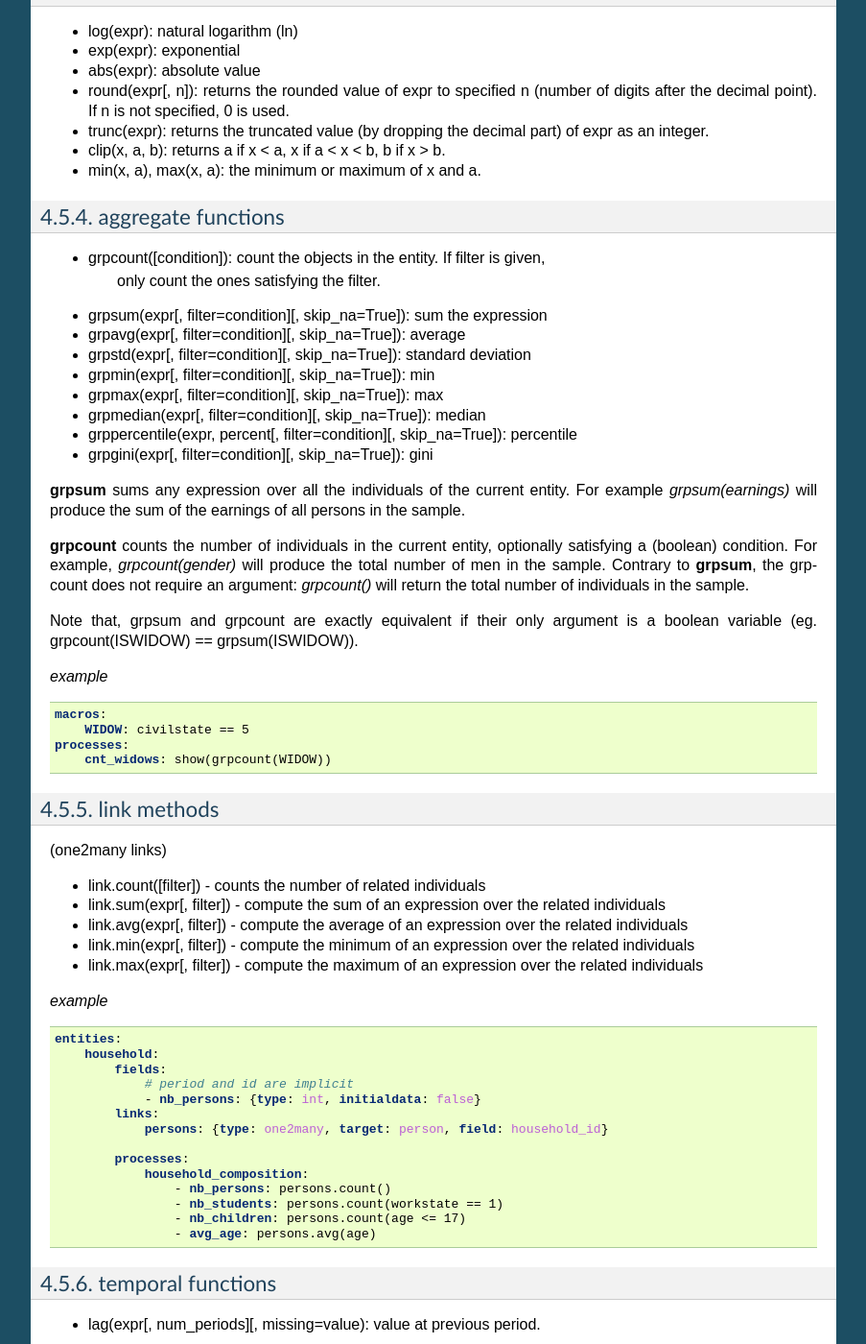
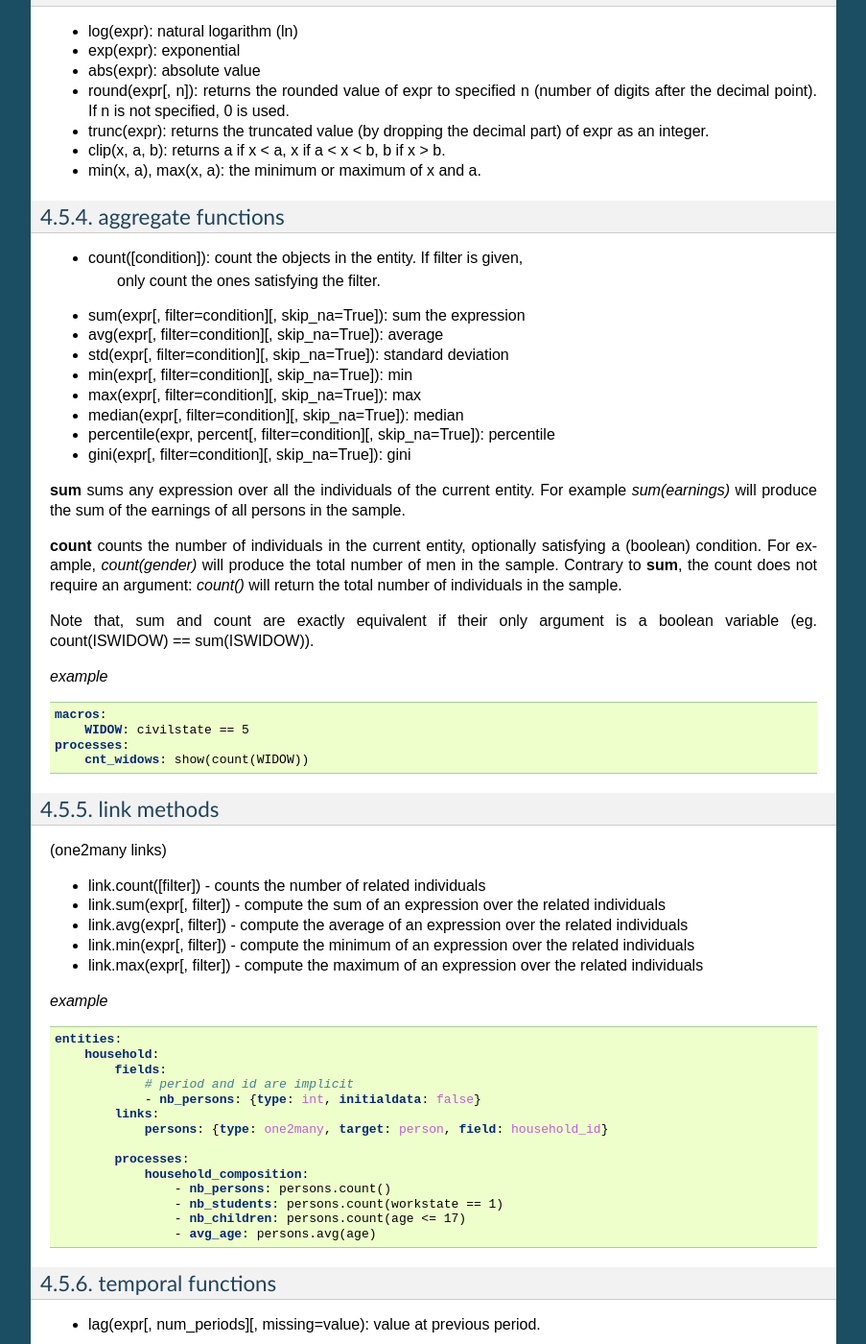
Before and after one commit to liam2/liam2, a Sphinx documentation site: the page built from doc/usersguide/source/processes.rst, in a window 1280 px wide and 1400 px high, scrolled down 4981 px. Shown: the whole window at 96% size, without its empty margins (198-1101 px from the left). Built offline with Sphinx 7.4.7, drawn with Linux system fonts in a browser that asks for light colours; formulas are drawn with MathJax 3; some of the changed text lies outside the part shown.

Commit message:
s/grpXXX(/XXX(/g, including for grpmin & grpmax where it needs a dispatcher depending on the number of arguments to the aggregate or element-wise function.

```diff
--- a/doc/usersguide/source/architecture.rst
+++ b/doc/usersguide/source/architecture.rst
@@ -91,14 +91,14 @@ a new function:
        nothing (usually random functions).
      * NumpyChangeArray: subclass for functions which take an array as input
        and give another array as output (eg clip, round).
-     * NumpyAggregate: subclass for aggregate functions. eg. grpcount, grpmin,
-       grpmax, grpstd, grpmedian.
+     * NumpyAggregate: subclass for aggregate functions. eg. count, min,
+       max, std, median.
 
   b) FunctionExpression: subclass for functions (which take one expression as
      argument). eg. trunc, lag, duration, ...
 
      * FilteredExpression: subclass for functions which also take a filter
-       argument. eg. align, grpsum, grpavg, grpgini.
+       argument. eg. align, sum, avg, gini.
 
 Liam2 current expressions are implemented in the following files:
 
--- a/doc/usersguide/source/import_model.rst
+++ b/doc/usersguide/source/import_model.rst
@@ -84,7 +84,7 @@ as long as the combined model is valid. See the examples below.
               # adding a new process
               death:
                   - dead: logit_regr(0.0, align='al_p_dead.csv')
-                  - show('Avg age of death', grpavg(age, filter=dead))
+                  - show('Avg age of death', avg(age, filter=dead))
                   - remove(dead)
 
   simulation:
--- a/doc/usersguide/source/processes.rst
+++ b/doc/usersguide/source/processes.rst
@@ -317,42 +317,42 @@ mathematical functions
 - min(x, a), max(x, a): the minimum or maximum of x and a.
 
 
-.. index:: grpcount, grpsum, grpavg, grpstd, grpmax, grpmedian, grppercentile,
-           grpgini, aggregate functions
+.. index:: count, sum, avg, std, min, max, median, percentile,
+           gini, aggregate functions
 
 aggregate functions
 -------------------
 
-- grpcount([condition]): count the objects in the entity. If filter is given,
+- count([condition]): count the objects in the entity. If filter is given,
                          only count the ones satisfying the filter.
-- grpsum(expr[, filter=condition][, skip_na=True]): sum the expression
-- grpavg(expr[, filter=condition][, skip_na=True]): average
-- grpstd(expr[, filter=condition][, skip_na=True]): standard deviation
-- grpmin(expr[, filter=condition][, skip_na=True]): min
-- grpmax(expr[, filter=condition][, skip_na=True]): max
-- grpmedian(expr[, filter=condition][, skip_na=True]): median
-- grppercentile(expr, percent[, filter=condition][, skip_na=True]): percentile
-- grpgini(expr[, filter=condition][, skip_na=True]): gini
-
-**grpsum** sums any expression over all the individuals of the current entity.
-For example *grpsum(earnings)* will produce the sum of the earnings of all
+- sum(expr[, filter=condition][, skip_na=True]): sum the expression
+- avg(expr[, filter=condition][, skip_na=True]): average
+- std(expr[, filter=condition][, skip_na=True]): standard deviation
+- min(expr[, filter=condition][, skip_na=True]): min
+- max(expr[, filter=condition][, skip_na=True]): max
+- median(expr[, filter=condition][, skip_na=True]): median
+- percentile(expr, percent[, filter=condition][, skip_na=True]): percentile
+- gini(expr[, filter=condition][, skip_na=True]): gini
+
+**sum** sums any expression over all the individuals of the current entity.
+For example *sum(earnings)* will produce the sum of the earnings of all
 persons in the sample.
 
-**grpcount** counts the number of individuals in the current entity, optionally
-satisfying a (boolean) condition. For example, *grpcount(gender)* will produce
-the total number of men in the sample. Contrary to **grpsum**, the grpcount
-does not require an argument: *grpcount()* will return the total number of
+**count** counts the number of individuals in the current entity, optionally
+satisfying a (boolean) condition. For example, *count(gender)* will produce
+the total number of men in the sample. Contrary to **sum**, the count
+does not require an argument: *count()* will return the total number of
 individuals in the sample.
 
-Note that, grpsum and grpcount are exactly equivalent if their only argument
-is a boolean variable (eg. grpcount(ISWIDOW) == grpsum(ISWIDOW)).
+Note that, sum and count are exactly equivalent if their only argument
+is a boolean variable (eg. count(ISWIDOW) == sum(ISWIDOW)).
 
 *example* ::
 
     macros:
         WIDOW: civilstate == 5
     processes:
-        cnt_widows: show(grpcount(WIDOW))
+        cnt_widows: show(count(WIDOW))
 
 .. index:: link methods, count, sum, avg, min, max
 .. _link_methods:
@@ -405,8 +405,8 @@ temporal functions
 
     lag(age)            # the age each person had last year, -1 if newborn
     lag(age, missing=0) # the age each person had last year, 0 if newborn
-    grpavg(lag(age))    # average age that the current population had last year
-    lag(grpavg(age))    # average age of the population of last year
+    avg(lag(age))    # average age that the current population had last year
+    lag(avg(age))    # average age of the population of last year
     lag(age, 2)         # the age each person had two years ago (-1 for
                         # newborns)
     lag(lag(age))       # this is equivalent (but slightly less efficient)
@@ -455,7 +455,7 @@ random functions
 *example* ::
 
     # a random variable with the stdev derived from errsal
-    normal(loc=0.0, scale=grpstd(errsal))
+    normal(loc=0.0, scale=std(errsal))
     randint(0, 10)
 
 .. index:: choice
@@ -874,7 +874,7 @@ Here is a description of the arguments specific to align_abs:
     test_align_link:
         # this is a procedure defined at the level of households
         - num_persons: persons.count()
-        - total_population: grpsum(num_persons)
+        - total_population: sum(num_persons)
 
         # MIG_PERCENT is a simple float periodic global
         - num_migrants: total_population * MIG_PERCENT
@@ -984,7 +984,7 @@ simply ignored.
 
     marriage:
         - to_couple: not in_couple and age >= 18 and age <= 90
-        - avg_age_males_to_couple: grpavg(age, filter=to_couple and MALE)
+        - avg_age_males_to_couple: avg(age, filter=to_couple and MALE)
         - difficult_match: if(to_couple and FEMALE,
                               abs(age - avg_age_males_to_couple),
                               nan)
@@ -1193,8 +1193,8 @@ do not need to use it. *show* has the following signature: ::
 
 *example 1* ::
 
-    show(grpcount(age >= 18))
-    show(grpcount(not dead), grpavg(age, filter=not dead))
+    show(count(age >= 18))
+    show(count(not dead), avg(age, filter=not dead))
 
 The first process will print out the number of persons of age 18 and older in
 the dataset. The second one displays the number of living people and their
@@ -1202,9 +1202,9 @@ average age.
 
 *example 2* ::
 
-    show("Count:", grpcount(),
-         "Average age:", grpavg(age),
-         "Age std dev:", grpstd(age))
+    show("Count:", count(),
+         "Average age:", avg(age),
+         "Age std dev:", std(age))
 
 gives ::
 
@@ -1215,9 +1215,9 @@ result on the next line.
 
 *example 3* ::
 
-    show("Count:", grpcount(),
-         "\nAverage age:", grpavg(age),
-         "\nAge std dev:", grpstd(age))
+    show("Count:", count(),
+         "\nAverage age:", avg(age),
+         "\nAge std dev:", std(age))
 
 gives ::
 
@@ -1237,13 +1237,13 @@ same than *show*.
 
 *example* ::
 
-    qshow(grpcount(), grpavg(age), grpstd(age))
+    qshow(count(), avg(age), std(age))
 
 will give: ::
 
-    grpcount(): 19944
-    grpavg(age): 42.7496991576
-    grpstd(a=age): 21.9815913417
+    count(): 19944
+    avg(age): 42.7496991576
+    std(a=age): 21.9815913417
 
 
 .. index:: csv
@@ -1262,7 +1262,7 @@ following pattern: "{entity}_{period}.csv".
 
 *example* ::
 
-    csv(grpavg(income))
+    csv(avg(income))
 
 will create one file for each simulated period. Assuming, start_period is
 2002 and periods is 2, it will create two files: "person_2002.csv" and
@@ -1277,7 +1277,7 @@ Arguments:
 
     *example* ::
 
-        csv(grpavg(income), suffix='income')
+        csv(avg(income), suffix='income')
 
     would create "person_2002_income.csv" and "person_2003_income.csv".
 
@@ -1287,7 +1287,7 @@ Arguments:
 
     *example* ::
 
-        csv(grpavg(income), fname='income{period}.csv')
+        csv(avg(income), fname='income{period}.csv')
 
     would create "income2002.csv" and "income2003.csv".
 
@@ -1298,7 +1298,7 @@ Arguments:
 
     *example* ::
 
-        csv(period, grpavg(income), fname='avg_income.csv', mode='a')
+        csv(period, avg(income), fname='avg_income.csv', mode='a')
 
     Note that unless you erase/overwrite the file one way or another between
     two runs of a simulation, you will append the data of the current
@@ -1462,7 +1462,7 @@ gives ::
 
 *example* ::
 
-    groupby(workstate, gender, expr=grpavg(age))
+    groupby(workstate, gender, expr=avg(age))
 
 gives the average age by workstate and gender ::
 
@@ -1478,13 +1478,13 @@ gives the average age by workstate and gender ::
 As of version 0.6, groupby can also be used in larger expressions. This can be
 used for example to compute alignment targets on the fly: ::
 
-    # see note below about expr=grpcount(condition) vs filter=condition
-    - men_by_age: groupby(age, expr=grpcount(gender))
+    # see note below about expr=count(condition) vs filter=condition
+    - men_by_age: groupby(age, expr=count(gender))
     - men_prop_by_age: men_by_age / groupby(age)
     - aligned: align(proportions=men_prop_by_age)
 
 Note that there is a subtle difference between using "filter=condition" and
-"expr=grpcount(condition))". The former will not take the filtered individuals
+"expr=count(condition))". The former will not take the filtered individuals
 into account at all, while the later will take them into account but not count
 them. This can make a difference on the output if there are some empty
 categories, and this can be important when using the result of a groupby
@@ -1499,7 +1499,7 @@ the same size. Compare : ::
 
 with ::
 
-  groupby(civilstate, expr=grpcount(age > 80))
+  groupby(civilstate, expr=count(age > 80))
 
   civilstate |   |     |    |
            1 | 2 |   3 |  4 | total
@@ -1553,10 +1553,10 @@ file and have the result directly. Show is implicit for all operations.
 
 *examples* ::
 
-    >>> grpavg(age)
+    >>> avg(age)
     53.7131819615
 
-    >>> groupby(trunc(age / 20), gender, expr=grpcount(inwork))
+    >>> groupby(trunc(age / 20), gender, expr=count(inwork))
 
     trunc(age / 20) | gender |      |
                     |  False | True | total
```
Also changed, not shown: doc/usersguide/source/knownissues.rst (+7 -7 lines), 8 other files.
